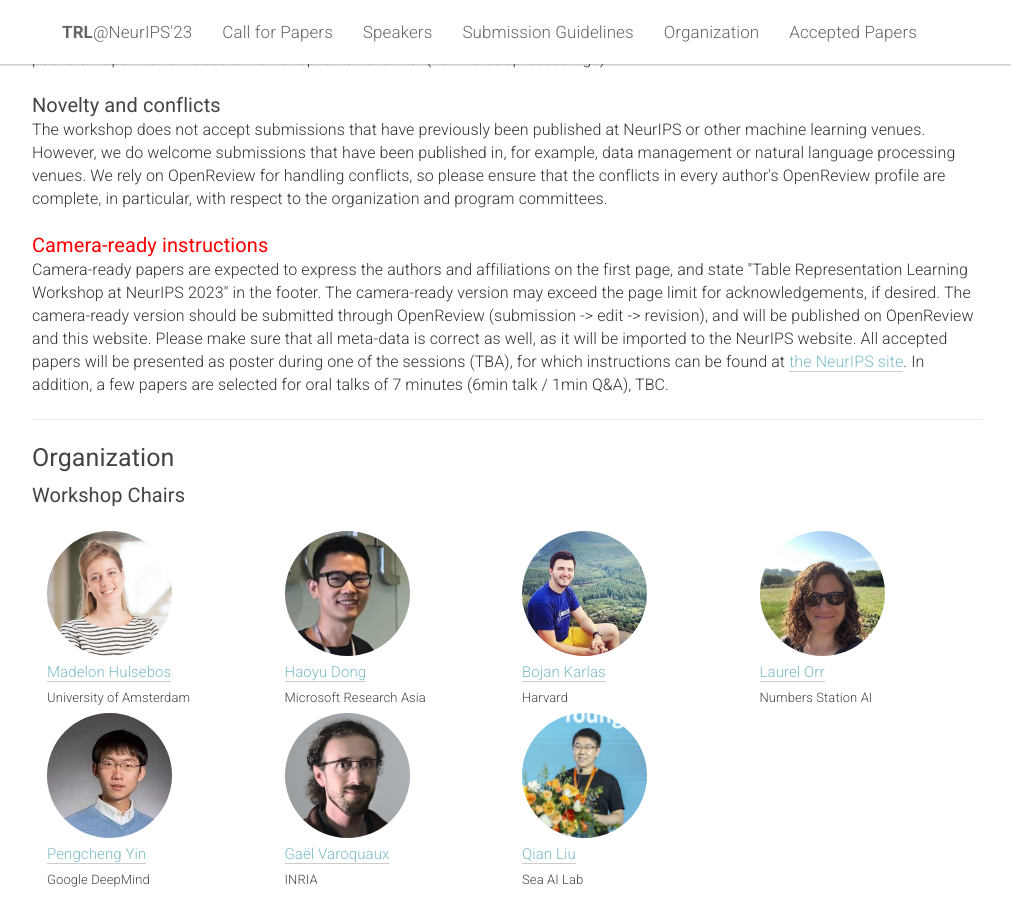
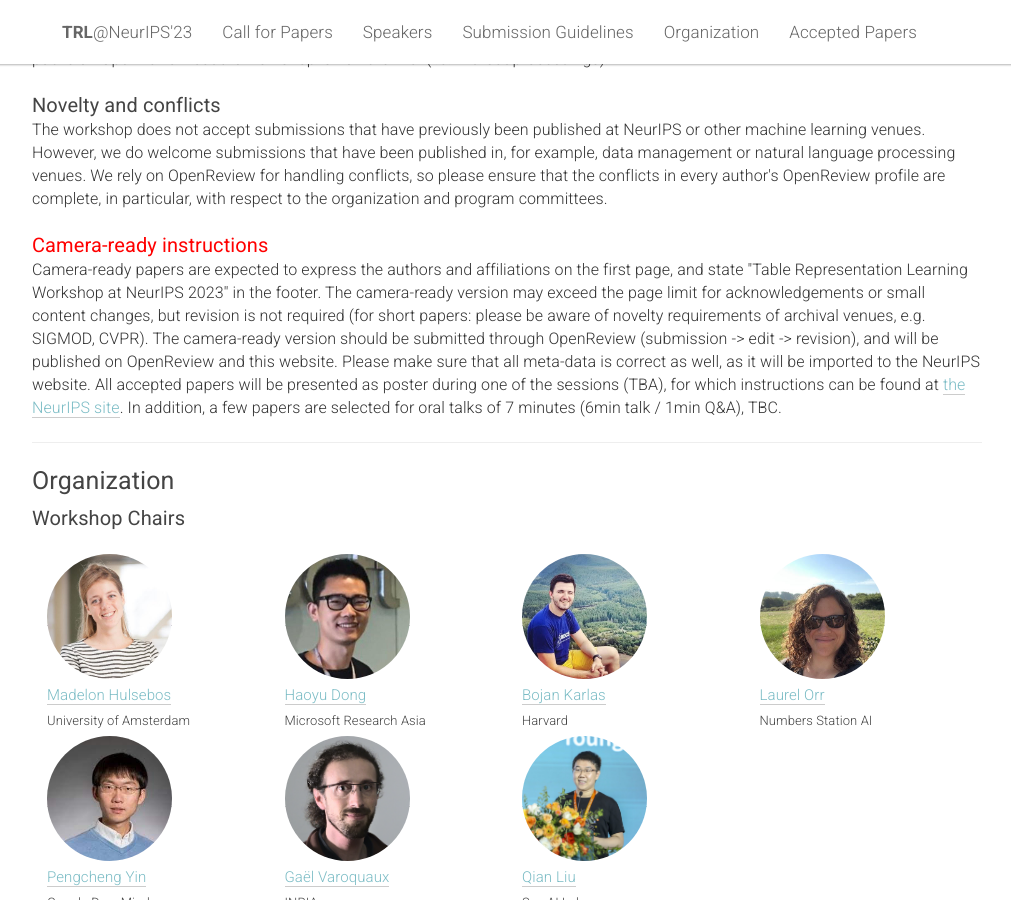
Before and after one commit to table-representation-learning/table-representation-learning.github.io, a Jekyll site: the page built from _pages/home.html, in a window 1280 px wide and 900 px high, scrolled down 2519 px. Shown: the whole window, without its empty margins (133-1144 px from the left). Built offline with Jekyll 4.4.1, drawn with Linux system fonts in a browser that asks for light colours.

Commit message:
update cr

```diff
--- a/_pages/home.html
+++ b/_pages/home.html
@@ -558,7 +558,7 @@ acknowledgements: ""
             <br>
             <h3 style="color: red">Camera-ready instructions</h3>
             Camera-ready papers are expected to express the authors and affiliations on the first page, and state "Table Representation Learning Workshop at NeurIPS 2023'' in the footer.
-            The camera-ready version may exceed the page limit for acknowledgements, if desired.
+            The camera-ready version may exceed the page limit for acknowledgements or small content changes, but revision is not required (for short papers: please be aware of novelty requirements of archival venues, e.g. SIGMOD, CVPR).
             The camera-ready version should be submitted through OpenReview (submission -> edit -> revision), and will be published on OpenReview and this website. Please make sure that all meta-data is correct as well, as it will be imported to the NeurIPS website.
             All accepted papers will be presented as poster during one of the sessions (TBA), for which instructions can be found at <a href="https://neurips.cc/FAQ/PosterInformation">the NeurIPS site</a>.
             In addition, a few papers are selected for oral talks of 7 minutes (6min talk / 1min Q&A), TBC.
```
